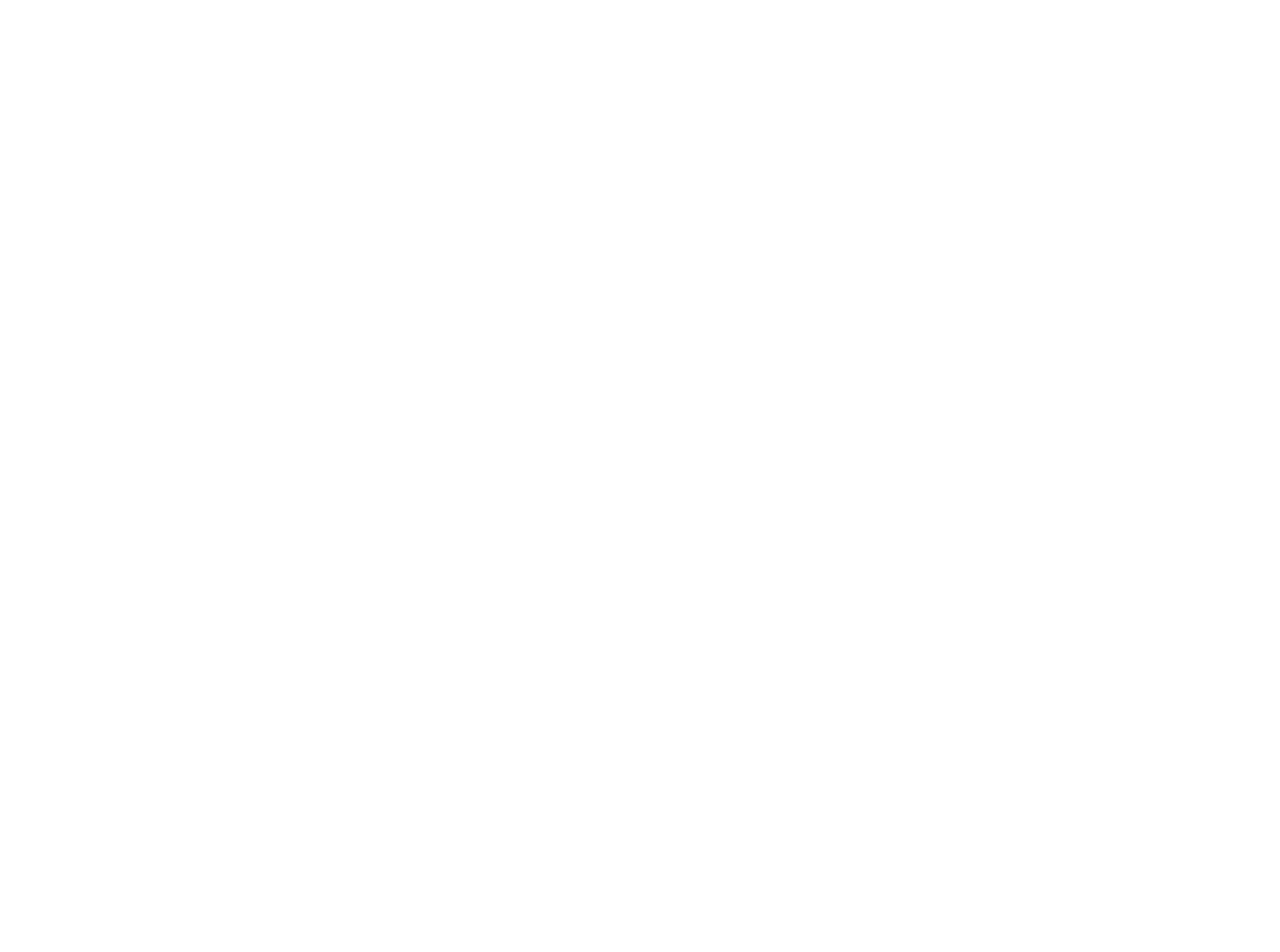
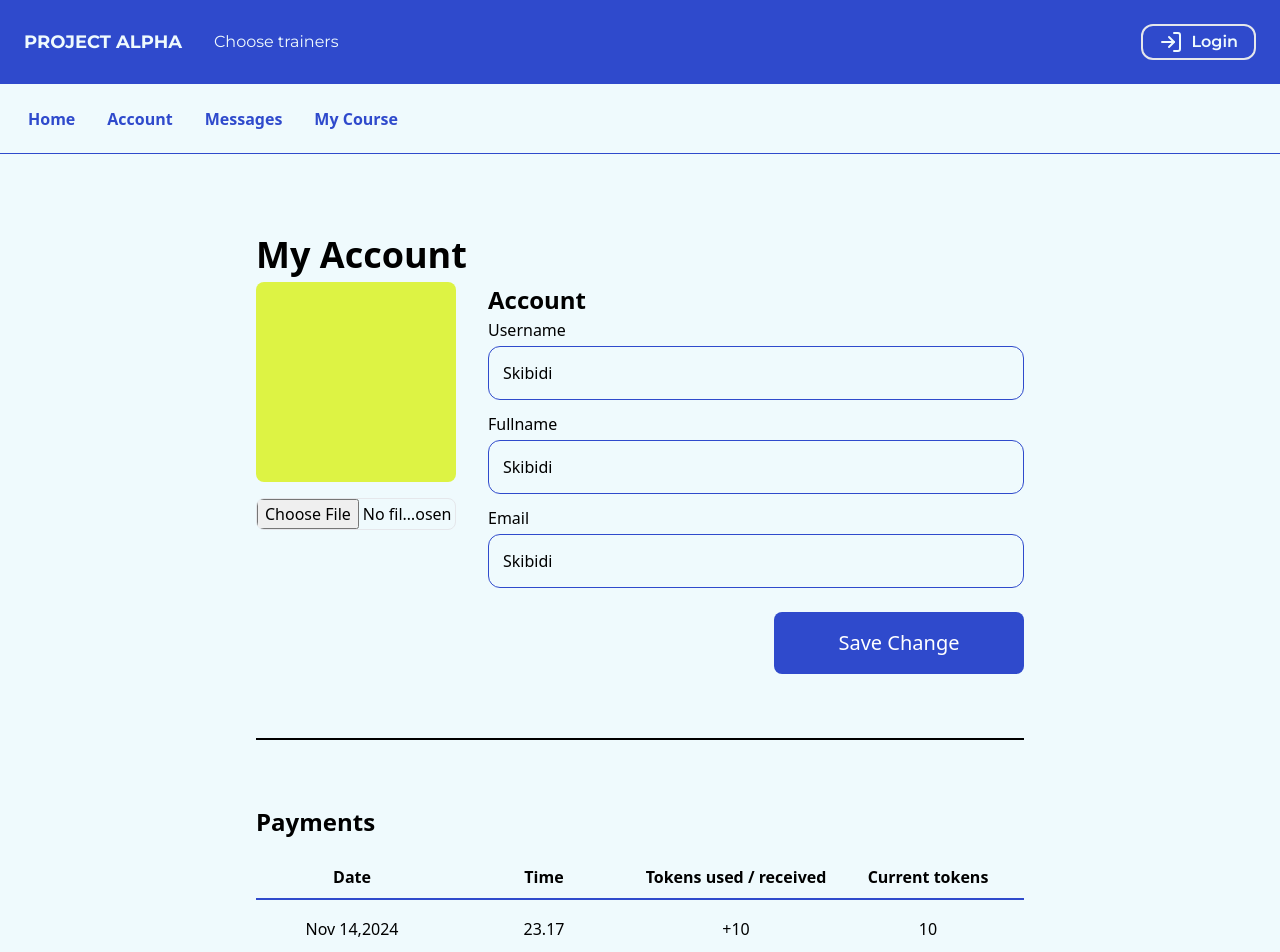
Before and after one commit to patdanai767/project-alpha, a React (Vite) app in the folder project-alpha/: page /account in a window 1280 px wide. Before the commit this address had no page. Shown: the top 952 px of the page. Before the commit the page ends 800 px from the top, so only its background shows below. Built offline with nearby package versions, Linux system fonts and the light colour scheme; no server answers.

Commit message:
feat:account page

```diff
--- a/project-alpha/src/App.jsx
+++ b/project-alpha/src/App.jsx
@@ -11,6 +11,7 @@
 import Profile from "./pages/Trainer/Profile";
 import TNlayout from "./layout/TNlayout";
 import MessengerDetails from "./pages/Messenger/MessengerDetails";
+import Account from "./pages/Account/account";
 
 function App() {
   return (
@@ -25,6 +26,7 @@
               <Route path="/profile" element={<Profile />} />
               <Route path="/messenger" element={<Messenger />} />
               <Route path="/messenger/:id" element={<MessengerDetails />} />
+              <Route path="/account" element={<Account />} />
             </Route>
           </Route>
           <Route path="/payment" element={<Payment />} />
--- a/project-alpha/src/components/Box/MessageBox.jsx
+++ b/project-alpha/src/components/Box/MessageBox.jsx
@@ -19,17 +19,17 @@
               className="w-[50px] h-[50px] rounded-full object-cover"
             />
           </div>
-          <div className="w-[40%] flex items-center">
+          <div className="w-[40%] flex">
             <div className="border p-3 m-1 bg-blue rounded-xl w-fit text-white">
               {text}
             </div>
-            <div className="text-gray-300">{formatDate(date)}</div>
+            <div className="text-gray-300 content-end mb-1">{formatDate(date)}</div>
           </div>
         </div>
       ) : (
-        <div className="flex items-center justify-end">
-          <div className="w-[40%] flex justify-end items-center">
-            <div className="text-gray-300">{formatDate(date)}</div>
+        <div className="flex justify-end">
+          <div className="w-[40%] flex justify-end">
+            <div className="text-gray-300 content-end mb-1">{formatDate(date)}</div>
             <div className="border p-3 m-1 bg-green rounded-xl text-white w-fit break-word">
               {text}
             </div>
--- a/project-alpha/src/components/Navbar/Navbar.jsx
+++ b/project-alpha/src/components/Navbar/Navbar.jsx
@@ -58,9 +58,6 @@
           >
             Choose trainers
           </a>
-          <p className="cursor-pointer hover:text-lime transition duration-200 ease-in-out">
-            Become a trainer
-          </p>
         </div>
       </div>
       <div>
@@ -220,12 +217,6 @@
             >
               Choose trainers
             </a>
-            <a
-              className="w-full h-full mt-4 p-2 rounded-xl cursor-pointer hover:bg-lime
-          "
-            >
-              Become a trainer
-            </a>
           </div>
         </div>
       )}
--- a/project-alpha/src/components/SubNavbar.jsx
+++ b/project-alpha/src/components/SubNavbar.jsx
@@ -1,9 +1,26 @@
-import React, { useState } from "react";
+import React, { useEffect, useState } from "react";
 import { motion } from "framer-motion";
+import axios from "axios";
+import { config } from "../config";
 
 const SubNavbar = () => {
+  const [user, setUser] = useState("");
+  useEffect(() => {
+    fetchUserData();
+  }, []);
+
+  const fetchUserData = async () => {
+    try {
+      const res = await axios.get("/api/user/profile", config.headers());
+      setUser(res.data);
+    } catch (error) {
+      throw new Error(error);
+    }
+  };
+
   return (
     <div className=" flex items-center gap-[32px] w-full sm:h-[70px] h-[0px] bottom-2 text-blue border-b border-blue">
+      {user.role === "admin" || user.role === "trainer" ? (
         <div className="hidden sm:flex gap-8 cursor-pointer">
           <motion.a
             whileHover={{
@@ -77,6 +94,58 @@
             Calendar
           </motion.a>
         </div>
+      ) : (
+        <div className="hidden sm:flex gap-8 cursor-pointer">
+          <motion.a
+            whileHover={{
+              scale: 1.1,
+            }}
+            whileTap={{
+              scale: 0.8,
+            }}
+            href="/"
+            className="font-semibold cursor-pointer ml-7 gap-10 "
+          >
+            Home
+          </motion.a>
+          <motion.a
+            whileHover={{
+              scale: 1.1,
+            }}
+            whileTap={{
+              scale: 0.8,
+            }}
+            href="/account"
+            className="font-semibold cursor-pointer gap-10"
+          >
+            Account
+          </motion.a>
+          <motion.a
+            whileHover={{
+              scale: 1.1,
+            }}
+            whileTap={{
+              scale: 0.8,
+            }}
+            href="/messenger"
+            className="font-semibold cursor-pointer gap-10"
+          >
+            Messages
+          </motion.a>
+          <motion.a
+            whileHover={{
+              scale: 1.1,
+            }}
+            whileTap={{
+              scale: 0.8,
+            }}
+            href="/mycourse"
+            className="font-semibold cursor-pointer gap-10"
+          >
+            My Course
+          </motion.a>
+        </div>
+      )}
     </div>
   );
 };
--- /dev/null
+++ b/project-alpha/src/pages/Account/Account.jsx
@@ -0,0 +1,83 @@
+import React from "react";
+
+export default function Account() {
+  return (
+    <div className="flex justify-center mt-[74px]">
+      <div className="min-h-screen md:w-[60%]">
+        <div className="text-[36px] font-semibold">My Account</div>
+        <div className="gird">
+          <div className="flex gap-8">
+            <div className="justify-center">
+              <div className="w-[200px] h-[200px] bg-lime rounded-lg">
+                <img></img>
+              </div>
+              <div className="">
+                <input
+                  className="mt-4 rounded-lg border w-[200px]"
+                  type="file"
+                ></input>
+              </div>
+            </div>
+            <div className="w-full">
+              <div className="text-[24px] font-semibold">Account</div>
+              <div className="grid gap-3">
+                <div className="grid gap-1">
+                  <div>Username</div>
+                  <input
+                    value="Skibidi"
+                    type="text"
+                    className="p-[14px] rounded-xl border border-blue bg-transparent w-full"
+                  />
+                </div>
+                <div className="grid gap-1">
+                  <div>Fullname</div>
+                  <input
+                    value="Skibidi"
+                    type="text"
+                    className="p-[14px] rounded-xl border border-blue bg-transparent w-full"
+                  />
+                </div>
+                <div className="grid gap-1">
+                  <div>Email</div>
+                  <input
+                    disabled
+                    value="Skibidi"
+                    type="text"
+                    className="p-[14px] rounded-xl border border-blue bg-transparent w-full"
+                  />
+                </div>
+              </div>
+              <div className="text-[20px] mt-6 float-end w-[250px] text-center cursor-pointer bg-blue px-12 py-4 rounded-lg text-white">
+                Save Change
+              </div>
+            </div>
+          </div>
+          <div className="border w-full border-black my-16"/>
+          <div>
+            <div className="text-[24px] font-semibold mb-4">Payments</div>
+            <div>
+              <table className="w-full">
+                <thead>
+                  <tr className="py-2 border-b-2 border-blue grid grid-cols-4">
+                    <th>Date</th>
+                    <th>Time</th>
+                    <th>Tokens used / received</th>
+                    <th>Current tokens</th>
+                  </tr>
+                </thead>
+                <tbody>
+                  <tr className="py-4 border-b border-blue grid grid-cols-4 text-center">
+                    <td>Nov 14,2024</td>
+                    <td>23.17</td>
+                    <td>+10</td>
+                    <td>10</td>
+                  </tr>
+                </tbody>
+              </table>
+            </div>
+          </div>
+        </div>
+      </div>
+    </div>
+  );
+}
```
Lines whose indentation alone changed are shown as unchanged.
